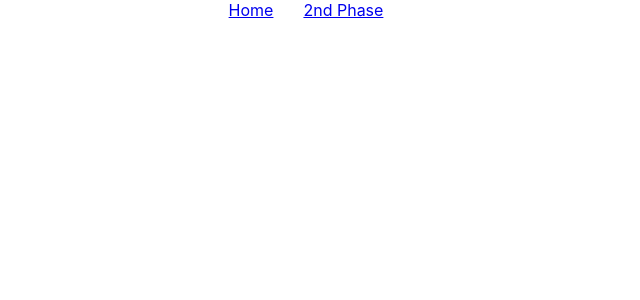
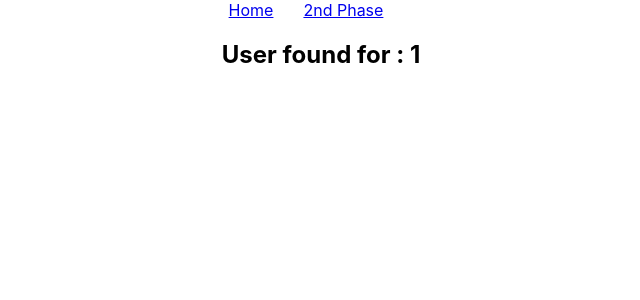
Before and after one commit to rasel-gannicus/node-with-react-first-try, a React (Create React App) app: page /secondUser/1 in a window 1280 px wide. Before the commit this address had no page. Shown: the top 300 px of the page, without its empty margins (319-959 px from the left). Built offline with nearby package versions, Linux system fonts and the light colour scheme.

Commit message:
trying to update user

```diff
--- a/src/App.js
+++ b/src/App.js
@@ -8,6 +8,7 @@ import UpdateUser from './Components/UpdateUser/UpdateUser';
 import Header from './Components/Header/Header';
 import SecondPhase from './Components/SecondPhase/SecondPhase';
 import AddUserSecond from './Components/SecondPhase/AddUserSecond/AddUserSecond';
+import UpdateSecondUser from './Components/SecondPhase/UpdateSecondUser/UpdateSecondUser';
 
 function App() {
   // const [players, setPlayers] = useState([]);
@@ -41,6 +42,7 @@ function App() {
         <Route path='/addUser' element={<AddUser></AddUser>} ></Route>
         <Route path='/updateUser/:id' element={<UpdateUser></UpdateUser>}></Route>
         <Route path='/secondTry' element={<SecondPhase></SecondPhase>}></Route>
+        <Route path='/secondUser/:id' element={<UpdateSecondUser></UpdateSecondUser>}></Route>
         <Route path='/addUserSecond' element={<AddUserSecond></AddUserSecond>}></Route>
       </Routes>
     </div>
--- a/src/Components/SecondPhase/SecondPhase.js
+++ b/src/Components/SecondPhase/SecondPhase.js
@@ -29,7 +29,7 @@ const SecondPhase = () => {
 
     const navigate = useNavigate();
     function updateUser(id){
-        const url = `/${id}`;
+        const url = `/secondUser/${id}`;
         navigate(url);
     }
     return (
--- /dev/null
+++ b/src/Components/SecondPhase/UpdateSecondUser/UpdateSecondUser.js
@@ -0,0 +1,13 @@
+import React from 'react';
+import { useParams } from 'react-router';
+
+const UpdateSecondUser = () => {
+    const {id} = useParams();
+    return (
+        <div>
+            <h2> User found  for : {id} </h2>
+        </div>
+    );
+};
+
+export default UpdateSecondUser;
```
